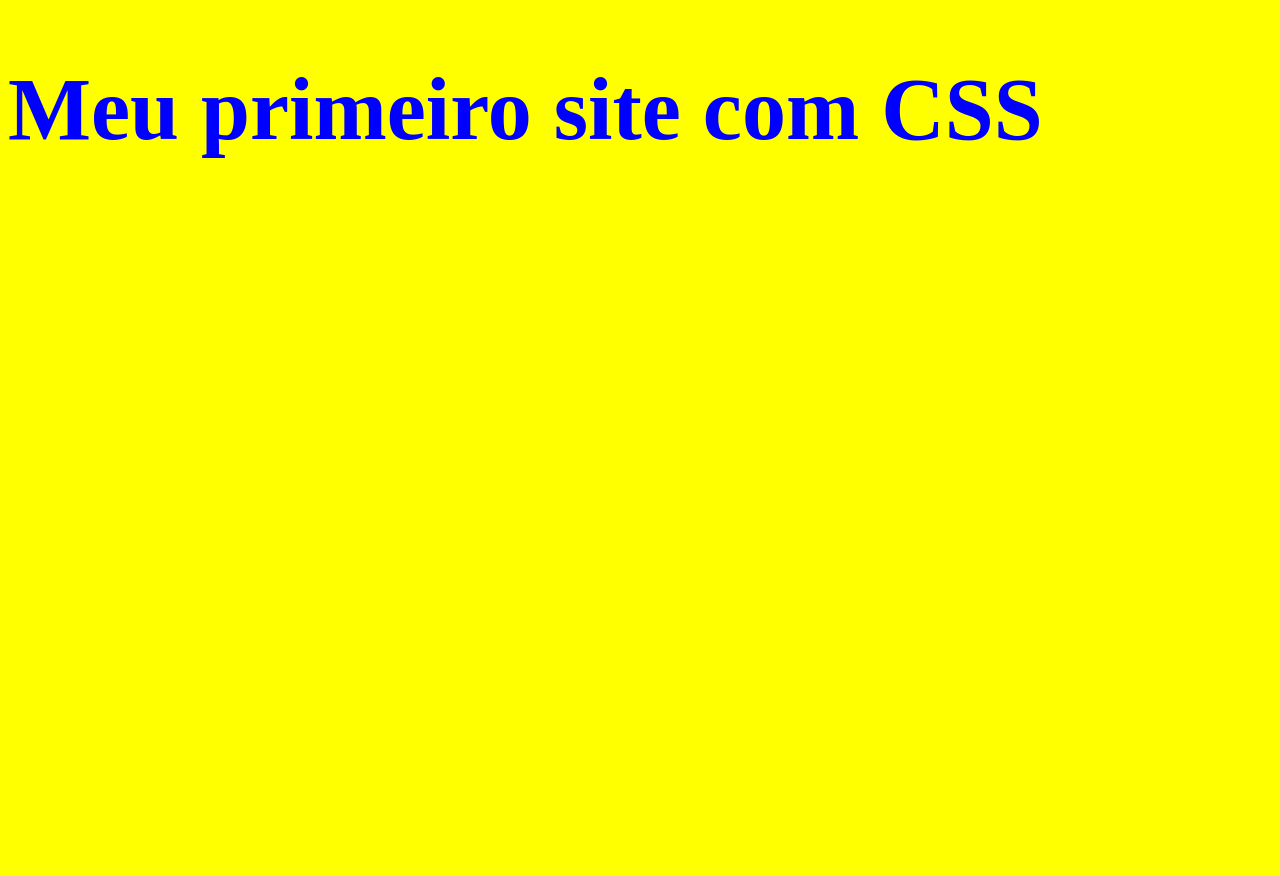
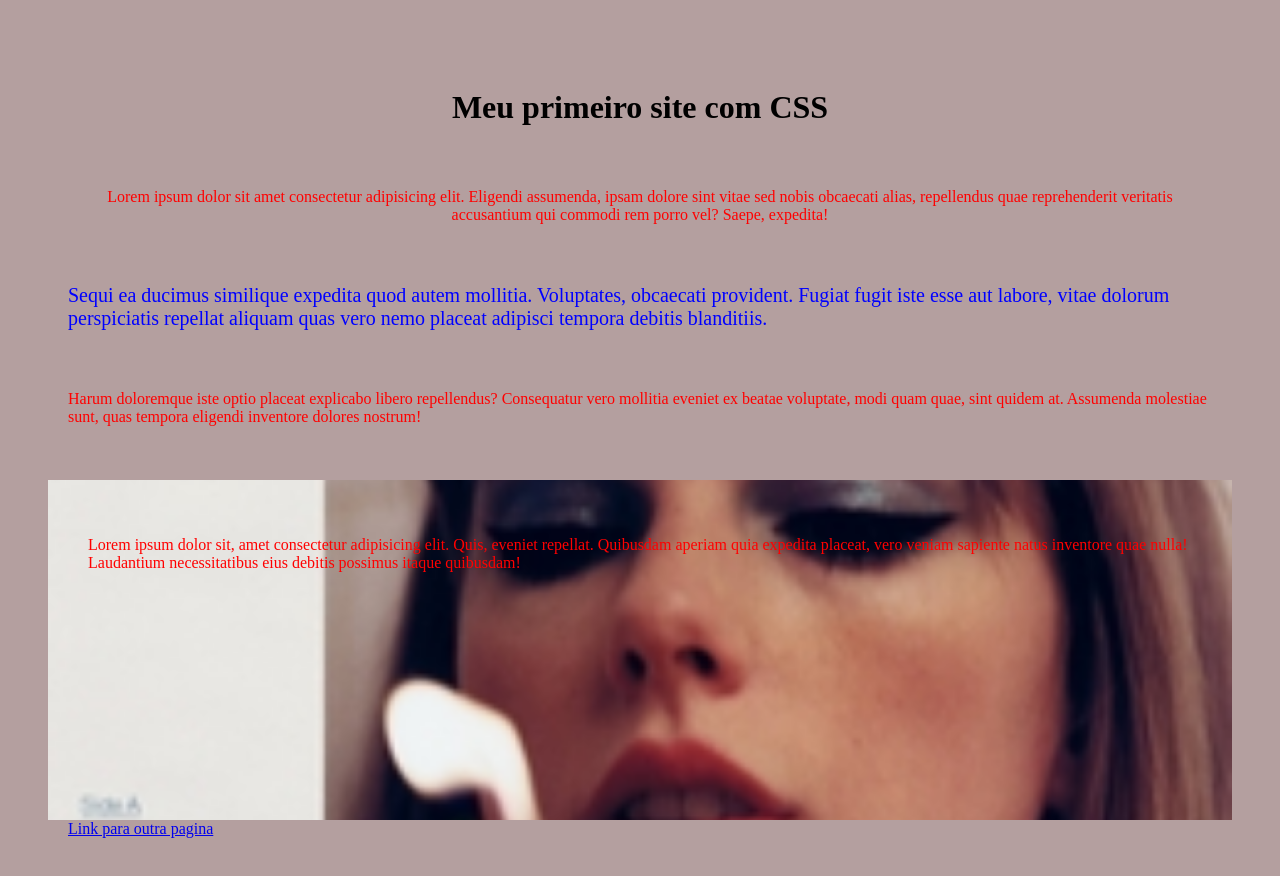
Before and after one commit to lleones/HTML-CSS, a plain HTML site: page css/index.html in a window 1280 px wide. Before the commit the page ends 800 px from the top, so only its background shows below. Drawn offline with Linux system fonts and the light colour scheme.

Commit message:
estilos css

```diff
--- /dev/null
+++ b/css/css/estilo.css
@@ -0,0 +1,37 @@
+/*o asterisco é uma propriedade que todas as classes vão ter*/
+* {
+    padding: 20px;
+}
+
+
+body {
+    background: rgb(180, 159, 159);
+}
+
+p {
+    color: red;
+}
+
+/*classe*/
+.centro {
+    text-align: center;
+}
+
+/*id*/
+#destaque {
+    color: blue;
+    font-size: 20px;
+}
+
+.fundo {
+    height: 300px;
+    background-color: gray;
+    background-image: url("../../html/site1/imagens/taylor.com.jpg");
+    background-size: cover;
+    background-repeat: no-repeat;
+    background-position: center;
+
+    background: gray url("../../html/site1/imagens/taylor.com.jpg") 100% no-repeat center;
+
+
+}
--- a/css/index.html
+++ b/css/index.html
@@ -5,12 +5,32 @@
     <meta charset="UTF-8">
     <meta http-equiv="X-UA-Compatible" content="IE=edge">
     <meta name="viewport" content="width=device-width, initial-scale=1.0">
+    <link rel="stylesheet" href="css/estilo.css">
     <title>Aprendendo CSS</title>
 </head>
 
-<body style="background: yellow;">
-    <h1 style="color:blue ; font-size: 88px;">Meu primeiro site com CSS</h1>
+<body>
+    <h1 class="centro">Meu primeiro site com CSS</h1>
+    <p class="centro">Lorem ipsum dolor sit amet consectetur adipisicing elit. Eligendi assumenda, ipsam dolore sint
+        vitae sed nobis
+        obcaecati alias, repellendus quae reprehenderit veritatis accusantium qui commodi rem porro vel? Saepe,
+        expedita!</p>
+    <p id="destaque">Sequi ea ducimus similique expedita quod autem mollitia. Voluptates, obcaecati provident. Fugiat
+        fugit iste esse
+        aut labore, vitae dolorum perspiciatis repellat aliquam quas vero nemo placeat adipisci tempora debitis
+        blanditiis.</p>
+    <p>Harum doloremque iste optio placeat explicabo libero repellendus? Consequatur vero mollitia eveniet ex beatae
+        voluptate, modi quam quae, sint quidem at. Assumenda molestiae sunt, quas tempora eligendi inventore dolores
+        nostrum!</p>
+    <br>
 
+    <div class="fundo">
+        <p>Lorem ipsum dolor sit, amet consectetur adipisicing elit. Quis, eveniet repellat. Quibusdam aperiam quia
+            expedita placeat, vero veniam sapiente natus inventore quae nulla! Laudantium necessitatibus eius debitis
+            possimus itaque quibusdam!</p>
+
+    </div>
+    <a href="outra.html">Link para outra pagina</a>
 
 </body>
 
```
Also changed, not shown: css/outra.html (added, +16 -0 lines).
